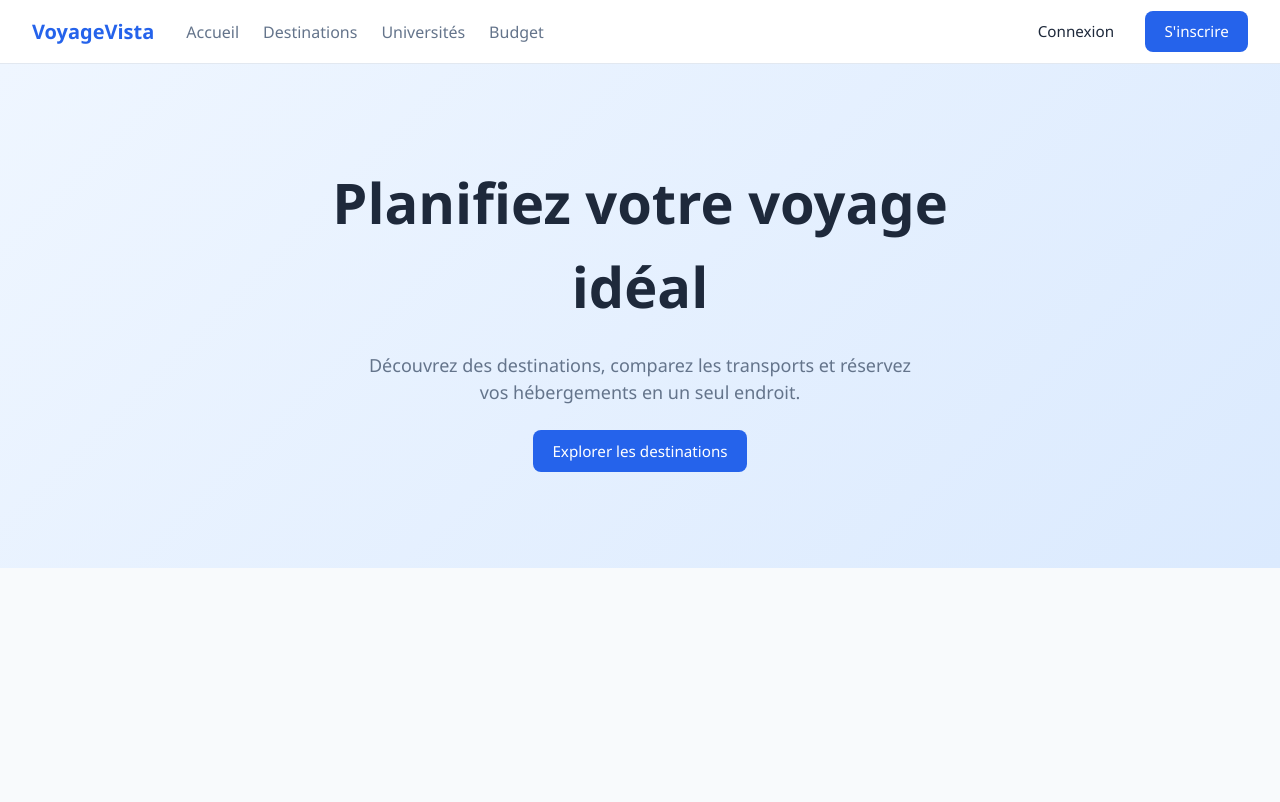
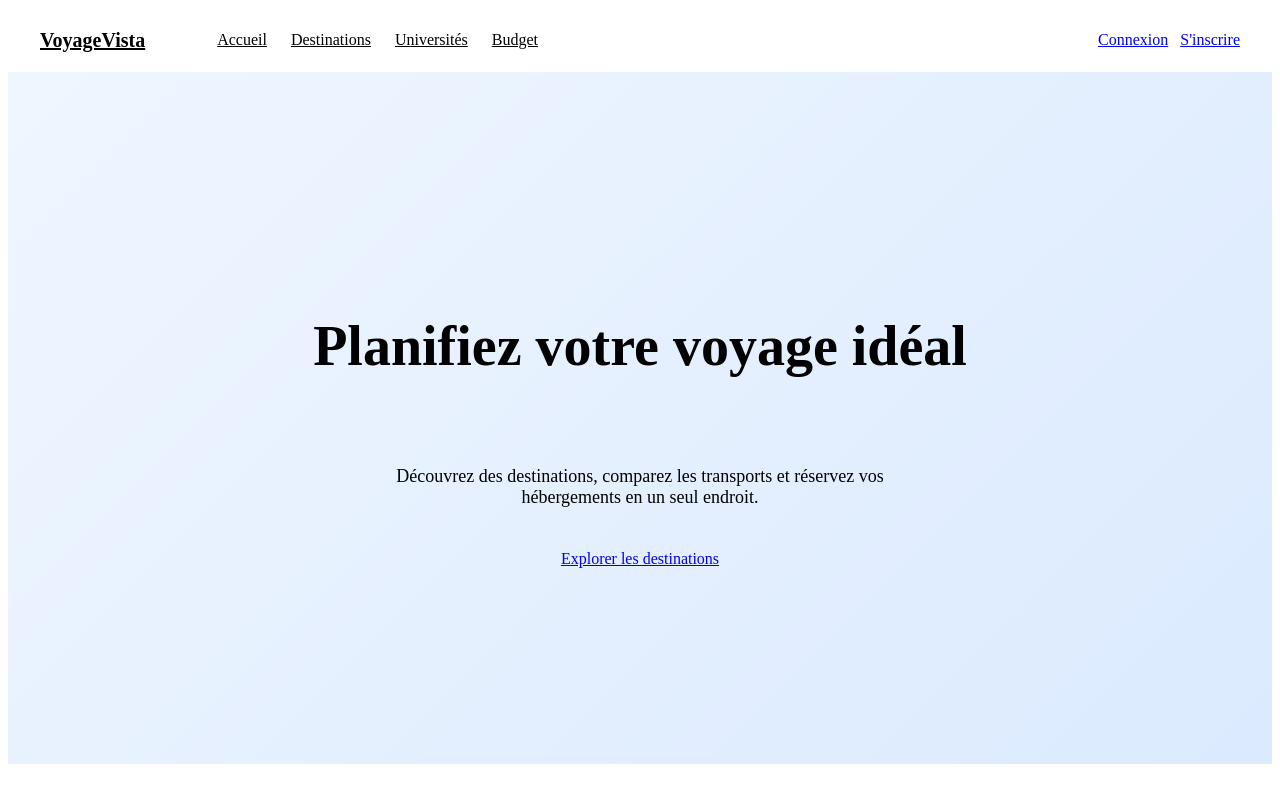
Before and after one commit to VictorfrgECE/VoyageVista, a React (Vite) app in the folder frontend/: page / in a window 1280 px wide. Shown: the top 802 px of the page. Built offline with nearby package versions, Linux system fonts and the light colour scheme.

Commit message:
Update index.css
test1

```diff
--- a/frontend/src/index.css
+++ b/frontend/src/index.css
@@ -1,57 +1,30 @@
-*, *::before, *::after {
-  box-sizing: border-box;
-  margin: 0;
-  padding: 0;
-}
+<?php
+// ================================================================
+//  VoyageVista — Constantes globales
+// ================================================================
 
-:root {
-  --color-primary: #2563eb;
-  --color-primary-dark: #1d4ed8;
-  --color-bg: #f8fafc;
-  --color-surface: #ffffff;
-  --color-text: #1e293b;
-  --color-text-muted: #64748b;
-  --color-border: #e2e8f0;
-  --radius: 8px;
-}
+// Informations du site
+define('NOM_SITE',      'VoyageVista');
+define('VERSION',       '1.0.0');
+define('EMAIL_CONTACT', 'voyage.vista@gmail.com');
+define('TEL_CONTACT',   '06 29 61 89 65');
 
-body {
-  font-family: 'Segoe UI', system-ui, sans-serif;
-  background: var(--color-bg);
-  color: var(--color-text);
-  line-height: 1.5;
-}
+// URL de base — détectée automatiquement pour fonctionner en local ET en production
+// Retourne "http://localhost/voyagevista" en développement WAMP
+define('URL_BASE', rtrim(
+    (isset($_SERVER['HTTPS']) && $_SERVER['HTTPS'] === 'on' ? 'https' : 'http')
+    . '://' . ($_SERVER['HTTP_HOST'] ?? 'localhost')
+    . '/voyagevista',
+    '/'
+));
 
-a {
-  color: inherit;
-  text-decoration: none;
-}
+// Rôles utilisateurs
+define('ROLE_ADMIN',    'admin');
+define('ROLE_USER',     'user');
+define('ROLE_ETUDIANT', 'etudiant');
 
-button {
-  cursor: pointer;
-}
+// Nombre d'éléments par page (pagination)
+define('ITEMS_PAR_PAGE', 12);
 
-.container {
-  max-width: 1200px;
-  margin: 0 auto;
-  padding: 0 1rem;
-}
-
-.btn {
-  display: inline-block;
-  padding: 0.6rem 1.2rem;
-  border-radius: var(--radius);
-  border: none;
-  font-size: 0.95rem;
-  font-weight: 500;
-  transition: background 0.2s;
-}
-
-.btn-primary {
-  background: var(--color-primary);
-  color: #fff;
-}
-
-.btn-primary:hover {
-  background: var(--color-primary-dark);
-}
+// Durée de session (en secondes) — 2 heures
+define('SESSION_DUREE', 7200);
```
